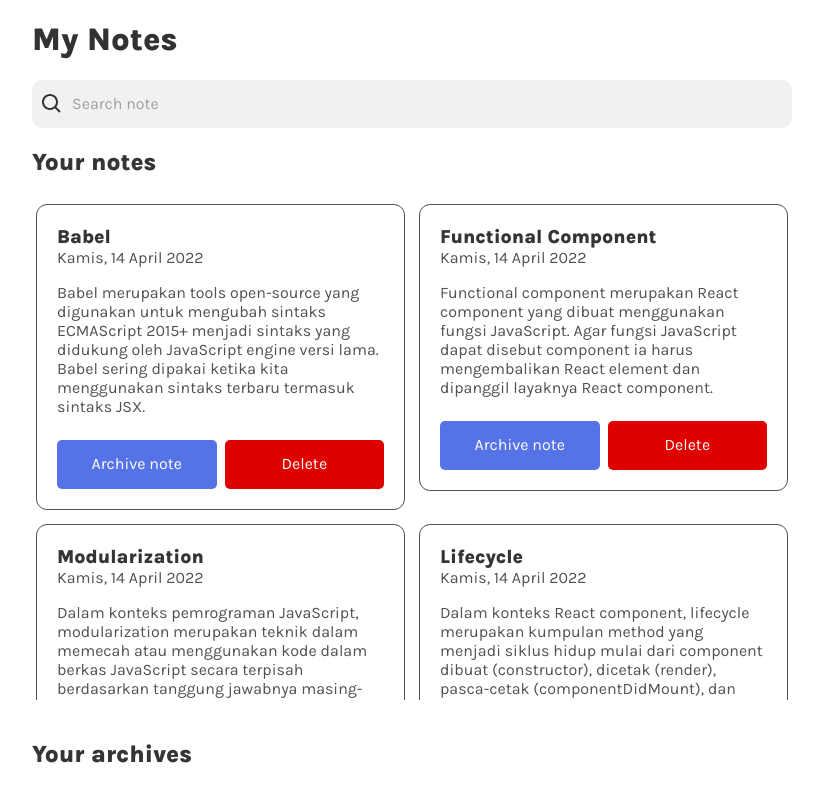
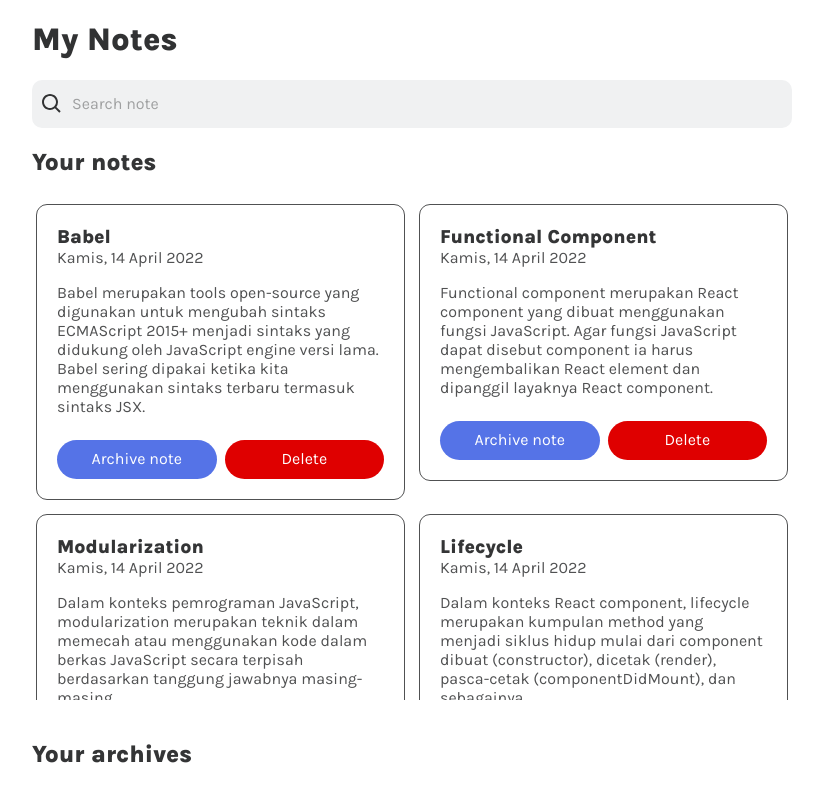
Before and after one commit to Bahree669/dicoding-submission-personal-note, a React (Create React App) app: page / in a window 1280 px wide. Shown: the top 800 px of the page, without its empty margins (228-1051 px from the left). Built offline with nearby package versions, Linux system fonts and the light colour scheme; the HTML template or start-up script is replaced by a standard one.

Commit message:
changed button styles

```diff
--- a/src/Components/Note/Note.css
+++ b/src/Components/Note/Note.css
@@ -40,12 +40,16 @@
 }
 
 .btn {
+    --br: 500px;
+    --offset: 6px;
     outline: none;
     border: none;
-    padding: 15px 15px;
-    border-radius: 5px;
+    padding: 10px;
+    border-radius: var(--br);
     position: relative;
+    font-family: var(--ff-sans);
     font-size: 1rem;
+    height: max-content;
 }
 
 .btn-main {
@@ -69,12 +73,12 @@
 .btn-main:focus:after,
 .btn-secondary:focus:after {
     content: "";
-    height: calc(100% + 4px);
-    width: calc(100% + 4px);
+    height: calc(100% + var(--offset));
+    width: calc(100% + var(--offset));
     position: absolute;
-    top: -2px;
-    left: -2px;
-    border-radius: 6px;
+    top: calc(var(--offset) / 2 * -1);
+    left: calc(var(--offset) / 2 * -1);
+    border-radius: var(--br);
 }
 
 .btn-main:focus:after {
```
